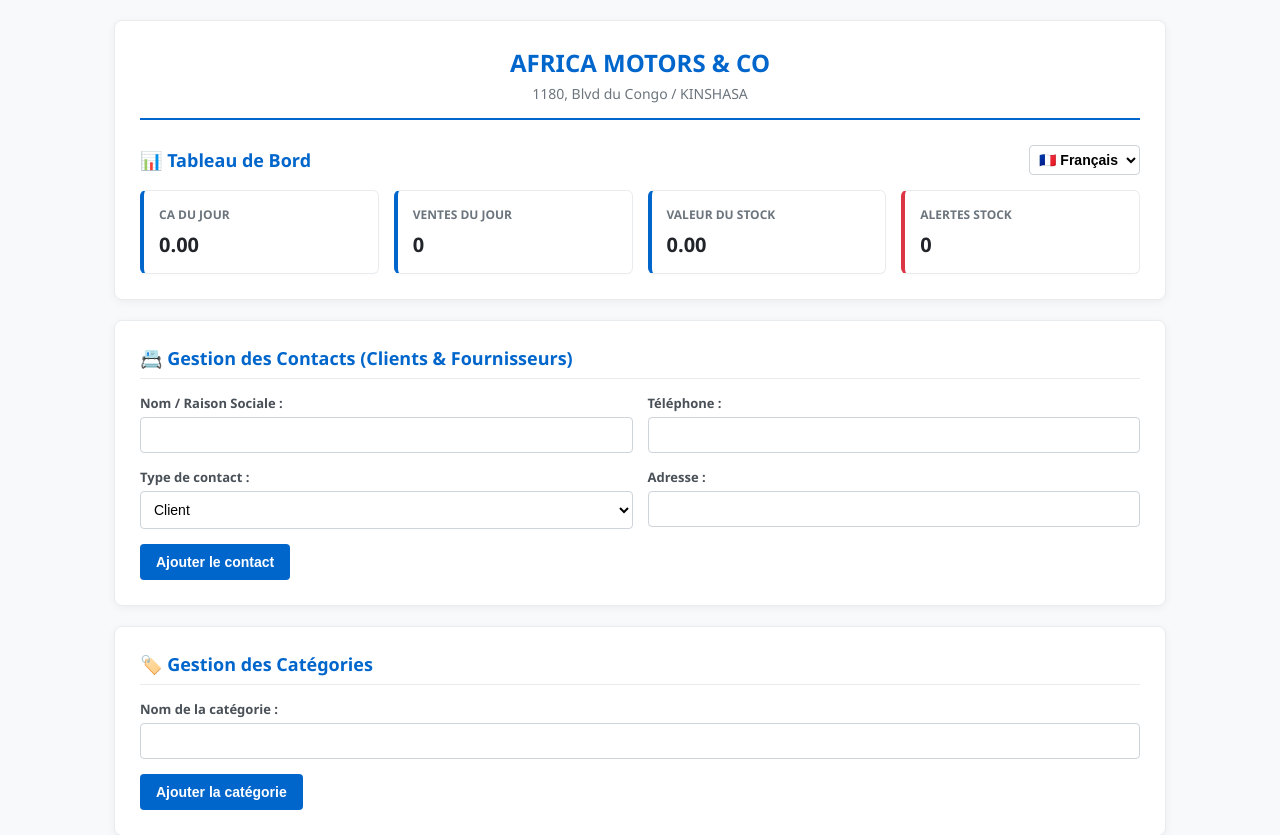
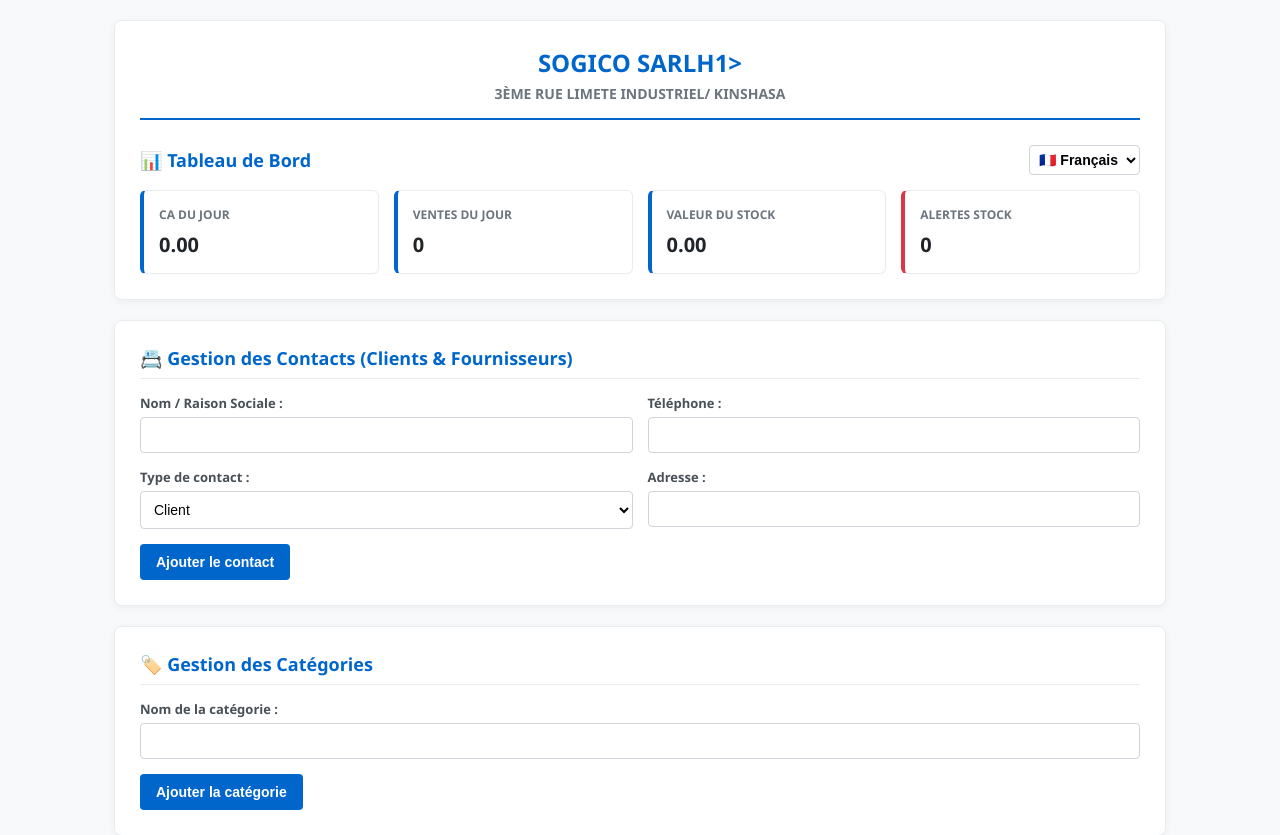
Before and after one commit to ginatimo-coder/shop-management, a website: page public/index.html in a window 1280 px wide. Shown: the top 835 px of the page. Drawn offline with Linux system fonts and the light colour scheme; no server answers.

Commit message:
Update index.html

```diff
--- a/public/index.html
+++ b/public/index.html
@@ -3,7 +3,7 @@
 <head>
     <meta charset="UTF-8">
     <meta name="viewport" content="width=device-width, initial-scale=1.0">
-    <title id="pageTitle">Africa Motors & Co - Caisse & Gestion</title>
+    <title id="pageTitle">SOGICO Sarl - Caisse & Gestion</title>
     <style>
         body { font-family: 'Segoe UI', Tahoma, Geneva, Verdana, sans-serif; margin: 20px; background: #f8f9fa; color: #212529; }
         .container { max-width: 1000px; margin: auto; background: #ffffff; padding: 25px; border-radius: 8px; box-shadow: 0 2px 8px rgba(0,0,0,0.05); margin-bottom: 20px; border: 1px solid #e9ecef; }
@@ -71,8 +71,8 @@
 
 <div class="container">
     <div class="shop-header">
-        <h1>Africa Motors & Co</h1>
-        <p>1180, Blvd du Congo / KINSHASA</p>
+        <h1>SOGICO Sarlh1>
+        <p>3ème Rue Limete Industriel/ KINSHASA</p>
     </div>
     <div class="header-flex">
         <h2 id="titleDashboard" style="border:none; margin:0; padding:0;">📊 Tableau de Bord</h2>
```
